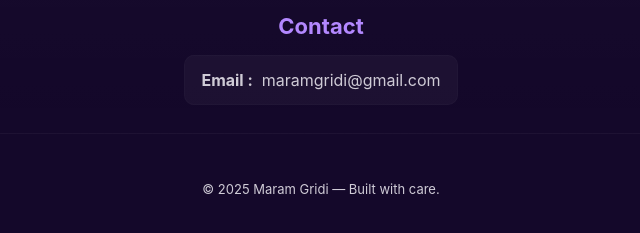
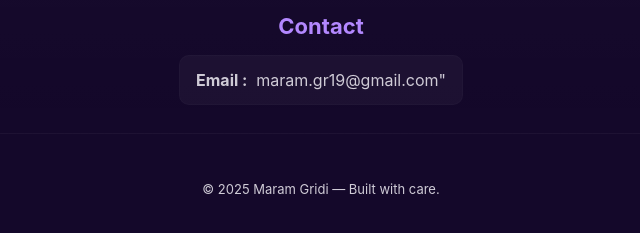
Before and after one commit to MaramGr19/portfolio, a plain HTML site: page index.html in a window 1280 px wide. Shown: the part 1758-1991 px from the top of the page, 319-959 px from the left. Drawn offline with Linux system fonts and the light colour scheme.

Commit message:
Refactor index.html structure and styles

```diff
--- a/index.html
+++ b/index.html
@@ -375,7 +375,7 @@ margin: 30px;
         </div>
 
         <div class="contact-grid" >
-          <div class="contact-item"><strong >Email : </strong><a style=" text-decoration: none; margin-left: 5px;" href="mailto:maram.gr19@gmail.com">maramgridi@gmail.com</a></div>
+          <div class="contact-item"><strong >Email : </strong><a style=" text-decoration: none; margin-left: 5px;" href="mailto:maram.gr19@gmail.com">maram.gr19@gmail.com"</a></div>
 
       </section>
 
```
